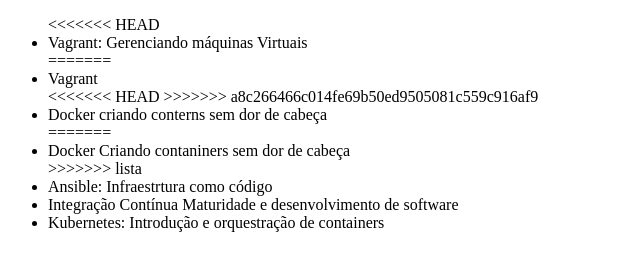
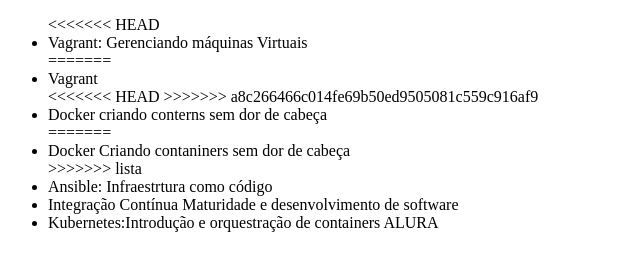
Before and after one commit to diegoragah/alura-git, a plain HTML site: page index.html in a window 1280 px wide. Shown: the full height of the page, 0-640 px from the left. Drawn offline with Linux system fonts and the light colour scheme.

```diff
--- a/index.html
+++ b/index.html
@@ -18,7 +18,7 @@
 >>>>>>> lista
         <li>Ansible: Infraestrtura como código</li>
         <li>Integração Contínua Maturidade e desenvolvimento de software</li>
-        <li>Kubernetes: Introdução e orquestração de containers</li>
+        <li>Kubernetes:Introdução e orquestração de containers ALURA</li>
     </ul>
 </body>
 </html>
```
